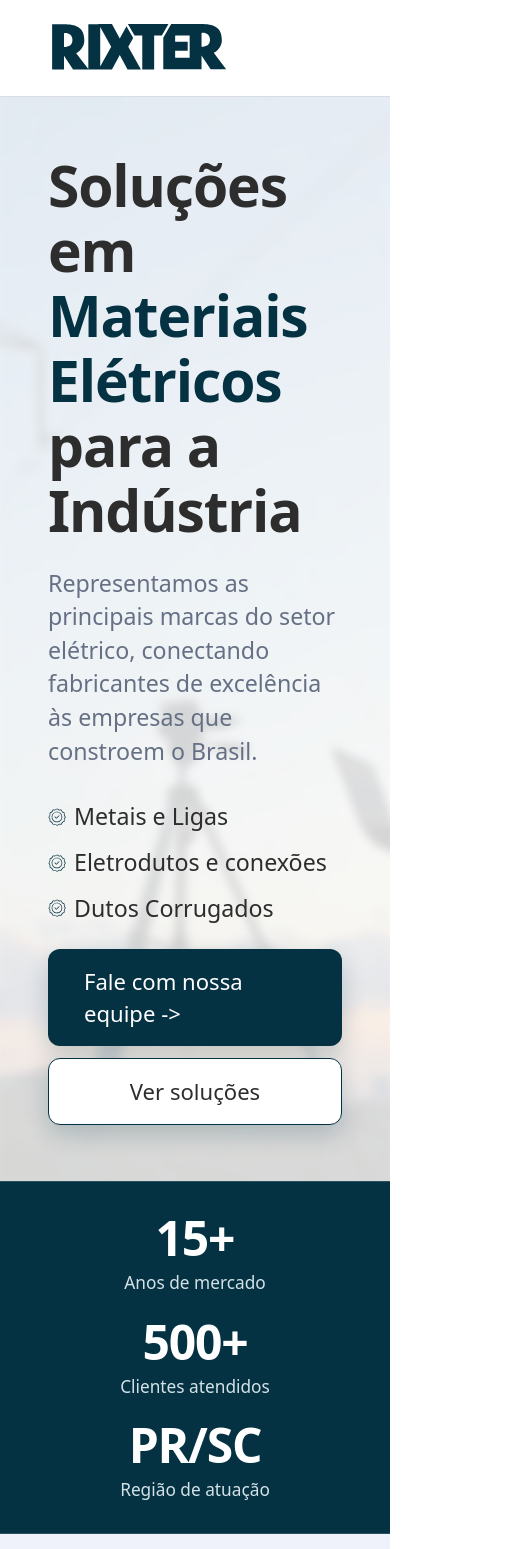
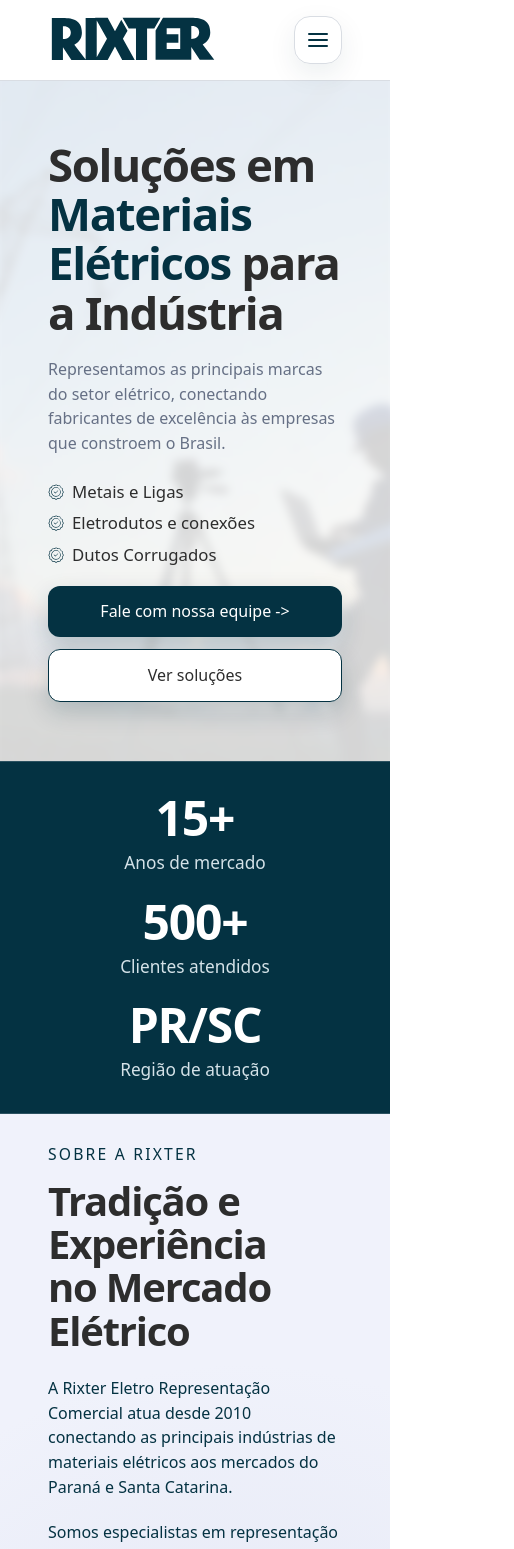
Before and after one commit to rafaeldemeterko/rixter-site, a Next.js app: page / in a window 390 px wide. Shown: the top 1549 px of the page, 514 px wide, since content can reach past the window. Built offline with nearby package versions, Linux system fonts and the light colour scheme.

Commit message:
style: refine responsive home layout and mobile navigation

```diff
--- a/src/components/layout/Header.tsx
+++ b/src/components/layout/Header.tsx
@@ -1,37 +1,45 @@
 import { siteContent } from "@/content/site";
 import { Container } from "./Container";
 import { Button } from "@/components/ui/Button";
+import { MobileMenu } from "./MobileMenu";
 import Image from "next/image";
 
 export function Header() {
   return (
-    <header className="sticky top-0 z-50 border-b border-[var(--color-border)] bg-[#ffffff]">
-      <Container className="flex h-24 items-center justify-between lg:h-28">
-        <a href="#inicio" aria-label={`${siteContent.company.shortName} - início`}>
+    <header className="relative sticky top-0 z-50 border-b border-[var(--color-border)] bg-[#ffffff]">
+      <Container className="flex h-[clamp(5rem,6vw,7rem)] items-center justify-between gap-6">
+        <a href="#inicio" aria-label={`${siteContent.company.shortName} - início`} className="shrink-0">
           <Image
             src="/assets/brand/header-logo.svg"
             alt={`${siteContent.company.shortName} logo`}
             width={220}
             height={104}
             priority
-            className="h-auto w-[180px] sm:w-[200px] lg:w-[220px]"
+            className="h-auto w-[clamp(10.5rem,11vw,13.75rem)]"
           />
         </a>
 
-        <nav className="hidden items-center gap-8 md:flex">
+        <nav className="hidden flex-1 items-center justify-center gap-[clamp(1rem,1.65vw,2rem)] md:flex">
           {siteContent.navigation.map((item) => (
             <a
               key={item.href}
               href={item.href}
-              className="text-[1.35rem] font-medium uppercase text-[var(--color-text)] transition-opacity hover:opacity-70"
+              className="whitespace-nowrap text-[clamp(0.88rem,0.92vw,1.08rem)] font-medium uppercase tracking-[0.05em] text-[var(--color-text)] transition-opacity hover:opacity-70"
             >
               {item.label}
             </a>
           ))}
         </nav>
 
-        <div className="hidden md:block">
-          <Button href="#contato" className="px-6 py-3.5 text-[0.95rem]">
+        <div className="shrink-0 md:hidden">
+          <MobileMenu items={siteContent.navigation} />
+        </div>
+
+        <div className="hidden shrink-0 md:block">
+          <Button
+            href="#contato"
+            className="whitespace-nowrap px-[clamp(1rem,1.3vw,1.6rem)] py-[clamp(0.72rem,0.82vw,0.98rem)] text-[clamp(0.8rem,0.82vw,0.94rem)]"
+          >
             Fale com nossa equipe
           </Button>
         </div>
--- a/src/components/layout/MobileMenu.tsx
+++ b/src/components/layout/MobileMenu.tsx
@@ -0,0 +1,124 @@
+"use client";
+
+import { useEffect, useId, useState } from "react";
+import { Container } from "./Container";
+
+type MobileMenuItem = {
+  label: string;
+  href: string;
+};
+
+type MobileMenuProps = {
+  items: MobileMenuItem[];
+};
+
+export function MobileMenu({ items }: MobileMenuProps) {
+  const [isOpen, setIsOpen] = useState(false);
+  const menuId = useId();
+
+  useEffect(() => {
+    if (!isOpen) {
+      document.body.style.overflow = "";
+      return;
+    }
+
+    document.body.style.overflow = "hidden";
+
+    return () => {
+      document.body.style.overflow = "";
+    };
+  }, [isOpen]);
+
+  useEffect(() => {
+    if (!isOpen) {
+      return;
+    }
+
+    const handleKeyDown = (event: KeyboardEvent) => {
+      if (event.key === "Escape") {
+        setIsOpen(false);
+      }
+    };
+
+    window.addEventListener("keydown", handleKeyDown);
+
+    return () => window.removeEventListener("keydown", handleKeyDown);
+  }, [isOpen]);
+
+  useEffect(() => {
+    const mediaQuery = window.matchMedia("(min-width: 768px)");
+
+    const handleChange = (event: MediaQueryListEvent) => {
+      if (event.matches) {
+        setIsOpen(false);
+      }
+    };
+
+    mediaQuery.addEventListener("change", handleChange);
+
+    return () => mediaQuery.removeEventListener("change", handleChange);
+  }, []);
+
+  return (
+    <>
+      <button
+        type="button"
+        aria-expanded={isOpen}
+        aria-controls={menuId}
+        aria-label={isOpen ? "Fechar menu" : "Abrir menu"}
+        className="relative inline-flex h-12 w-12 items-center justify-center rounded-2xl border border-[var(--color-border)] bg-white/90 text-[var(--color-primary)] shadow-[0_10px_28px_rgba(4,50,66,0.08)] transition-colors duration-200 hover:bg-[var(--color-surface)]"
+        onClick={() => setIsOpen((current) => !current)}
+      >
+        <span className="sr-only">{isOpen ? "Fechar menu" : "Abrir menu"}</span>
+        <span className="relative h-5 w-5">
+          <span
+            className={`absolute left-0 top-1/2 h-[2px] w-5 -translate-y-[7px] rounded-full bg-current transition-transform duration-200 ${
+              isOpen ? "translate-y-0 rotate-45" : ""
+            }`}
+          />
+          <span
+            className={`absolute left-0 top-1/2 h-[2px] w-5 -translate-y-1/2 rounded-full bg-current transition-opacity duration-200 ${
+              isOpen ? "opacity-0" : "opacity-100"
+            }`}
+          />
+          <span
+            className={`absolute left-0 top-1/2 h-[2px] w-5 translate-y-[5px] rounded-full bg-current transition-transform duration-200 ${
+              isOpen ? "-translate-y-0 rotate-[-45deg]" : ""
+            }`}
+          />
+        </span>
+      </button>
+
+      {isOpen ? (
+        <>
+          <button
+            type="button"
+            aria-label="Fechar menu"
+            className="fixed inset-0 z-40 bg-[rgba(4,50,66,0.16)] backdrop-blur-[2px] md:hidden"
+            onClick={() => setIsOpen(false)}
+          />
+
+          <div
+            id={menuId}
+            className="absolute inset-x-0 top-full z-50 border-b border-[var(--color-border)] bg-white/95 shadow-[0_18px_40px_rgba(4,50,66,0.14)] backdrop-blur"
+          >
+            <Container className="py-4">
+              <nav className="flex flex-col gap-2">
+                {items.map((item) => (
+                  <a
+                    key={item.href}
+                    href={item.href}
+                    className="rounded-2xl px-4 py-3 text-[1rem] font-medium uppercase tracking-[0.06em] text-[var(--color-text)] transition-colors duration-200 hover:bg-[var(--color-surface)]"
+                    onClick={() => setIsOpen(false)}
+                  >
+                    {item.label}
+                  </a>
+                ))}
+              </nav>
+            </Container>
+          </div>
+        </>
+      ) : null}
+    </>
+  );
+}
--- a/src/components/sections/About.tsx
+++ b/src/components/sections/About.tsx
@@ -34,18 +34,18 @@
         className="pointer-events-none absolute inset-0 bg-[radial-gradient(circle_at_62%_50%,rgba(197,204,227,0.32),transparent_62%)]"
       />
 
-      <Container className="relative z-10 grid gap-8 pt-4 pb-6 sm:pt-5 sm:pb-7 lg:min-h-[740px] lg:grid-cols-[minmax(0,1.16fr)_minmax(24rem,0.84fr)] lg:items-center lg:gap-10 lg:pt-10 lg:pb-8 xl:grid-cols-[minmax(0,1.22fr)_minmax(28rem,0.78fr)] 2xl:gap-14">
+      <Container className="relative z-10 grid gap-8 pt-8 pb-10 sm:pt-10 sm:pb-10 lg:min-h-[740px] lg:grid-cols-[minmax(0,1.16fr)_minmax(24rem,0.84fr)] lg:items-center lg:gap-10 lg:pt-10 lg:pb-8 xl:grid-cols-[minmax(0,1.22fr)_minmax(28rem,0.78fr)] 2xl:gap-14">
         <div className="min-w-0 w-full lg:max-w-[56rem] xl:max-w-[60rem]">
-            <p className="text-[2.17rem] leading-[1.02] font-light tracking-[0.11em] text-[var(--color-primary)] uppercase">
+          <p className="text-[0.98rem] leading-[1.1] font-light tracking-[0.14em] text-[var(--color-primary)] uppercase sm:text-[1.2rem] lg:text-[2.17rem] lg:tracking-[0.11em]">
             {siteContent.about.eyebrow}
           </p>
 
-            <h2 className="mt-5 sm:mt-6 max-w-[54rem] text-[clamp(3.22rem,5.72vw,4.91rem)] leading-[1.1] font-bold tracking-[-0.02em] text-[var(--color-text)] text-balance">
-              <span className="block">Tradição e Experiência</span>
-              <span className="block">no Mercado Elétrico</span>
+          <h2 className="mt-4 max-w-[54rem] text-[clamp(2.5rem,8.6vw,3.35rem)] leading-[1.08] font-bold tracking-[-0.03em] text-[var(--color-text)] text-balance sm:mt-5 sm:text-[clamp(2.9rem,7vw,4.1rem)] sm:leading-[1.1] lg:mt-6 lg:text-[clamp(3.22rem,5.72vw,4.91rem)] lg:tracking-[-0.02em]">
+            <span className="lg:block">Tradição e Experiência </span>
+            <span className="lg:block">no Mercado Elétrico</span>
           </h2>
 
-            <div className="mt-8 sm:mt-9 max-w-[48rem] space-y-7 text-[1.77rem] leading-[1.4] font-light text-[var(--color-primary)]">
+          <div className="mt-6 max-w-[34rem] space-y-5 text-[1rem] leading-[1.55] font-light text-[var(--color-primary)] sm:mt-8 sm:max-w-[40rem] sm:space-y-6 sm:text-[1.18rem] lg:mt-9 lg:max-w-[48rem] lg:space-y-7 lg:text-[1.77rem] lg:leading-[1.4]">
             {siteContent.about.paragraphs.map((paragraph) => (
               <p key={paragraph} className="text-pretty">
                 {paragraph}
@@ -53,11 +53,11 @@
             ))}
           </div>
 
-            <ul className="grid gap-3 pt-2 sm:grid-cols-2 lg:hidden">
+          <ul className="grid gap-3 pt-4 sm:grid-cols-2 sm:pt-5 lg:hidden">
             {aboutCards.map((card) => (
               <li
                 key={`mobile-${card.title}`}
-                  className="rounded-[1rem] border border-[rgba(4,50,66,0.12)] bg-white/85 p-4 shadow-[0_10px_30px_rgba(4,50,66,0.1)]"
+                className="rounded-[1rem] border border-[rgba(4,50,66,0.12)] bg-white/85 p-4 shadow-[0_10px_30px_rgba(4,50,66,0.1)] sm:p-5"
               >
                 <Image
                   src={card.icon}
@@ -65,12 +65,12 @@
                   width={50}
                   height={50}
                   aria-hidden
-                    className="h-[50px] w-[50px] shrink-0"
+                  className="h-11 w-11 shrink-0 sm:h-[50px] sm:w-[50px]"
                 />
-                  <p className="mt-2 text-base font-semibold text-[var(--color-primary)]">
+                <p className="mt-2 text-[1.05rem] font-semibold text-[var(--color-primary)] sm:text-base">
                   {card.title}
                 </p>
-                  <p className="mt-2 text-sm leading-[1.45] text-[#405064]">
+                <p className="mt-2 text-[0.92rem] leading-[1.5] text-[#405064] sm:text-sm">
                   {card.description}
                 </p>
               </li>
--- a/src/components/sections/Hero.tsx
+++ b/src/components/sections/Hero.tsx
@@ -25,19 +25,19 @@
         />
       </div>
 
-      <Container className="relative z-10 grid min-h-[680px] items-center gap-12 py-14 sm:py-16 lg:min-h-[760px] lg:grid-cols-[minmax(0,1.16fr)_minmax(24rem,0.84fr)] lg:gap-10 lg:py-20 xl:grid-cols-[minmax(0,1.22fr)_minmax(28rem,0.78fr)] 2xl:gap-14">
-        <div className="min-w-0 max-w-[56rem] space-y-6 xl:max-w-[60rem]">
-          <h1 className="max-w-[54rem] text-[clamp(3.56rem,6.27vw,5.37rem)] font-bold leading-[1.14] tracking-[-0.02em] text-[var(--color-text)] text-balance">
-            <span className="block">Soluções em</span>
-            <span className="block text-[var(--color-primary)]">Materiais Elétricos</span>
-            <span className="block">para a Indústria</span>
+      <Container className="relative z-10 grid min-h-[680px] items-center gap-10 py-10 sm:py-16 lg:min-h-[760px] lg:grid-cols-[minmax(0,1.16fr)_minmax(24rem,0.84fr)] lg:gap-10 lg:py-20 xl:grid-cols-[minmax(0,1.22fr)_minmax(28rem,0.78fr)] 2xl:gap-14">
+        <div className="min-w-0 max-w-[56rem] space-y-5 sm:space-y-6 xl:max-w-[60rem]">
+          <h1 className="max-w-[54rem] text-[clamp(2.85rem,10vw,3.85rem)] font-bold leading-[1.08] tracking-[-0.03em] text-[var(--color-text)] text-balance sm:text-[clamp(3.35rem,7.1vw,4.7rem)] sm:leading-[1.12] lg:text-[clamp(3.56rem,6.27vw,5.37rem)] lg:leading-[1.14]">
+            <span className="lg:block">Soluções em </span>
+            <span className="text-[var(--color-primary)] lg:block">Materiais Elétricos </span>
+            <span className="lg:block">para a Indústria</span>
           </h1>
 
-          <p className="max-w-[46rem] text-[1.45rem] leading-[1.45] font-light text-[var(--color-muted)] text-pretty">
+          <p className="max-w-[34rem] text-[1rem] leading-[1.55] font-light text-[var(--color-muted)] text-pretty sm:max-w-[40rem] sm:text-[1.18rem] lg:max-w-[46rem] lg:text-[1.45rem]">
             {siteContent.hero.description}
           </p>
 
-          <ul className="max-w-[46rem] flex flex-wrap gap-x-5 gap-y-3 pt-2">
+          <ul className="max-w-[34rem] flex flex-wrap gap-x-4 gap-y-2 pt-1 sm:max-w-[40rem] sm:gap-x-5 sm:gap-y-3 sm:pt-2 lg:max-w-[46rem]">
             {siteContent.hero.highlights.map((item) => (
               <li key={item} className="inline-flex items-center gap-2">
                 <Image
@@ -46,19 +46,19 @@
                   width={18}
                   height={18}
                   aria-hidden
-                  className="h-[18px] w-[18px] shrink-0"
+                  className="h-4 w-4 shrink-0 sm:h-[18px] sm:w-[18px]"
                 />
-                <span className="text-[1.45rem] leading-[1.45] font-light text-[var(--color-text)]">
+                <span className="text-[1.05rem] leading-[1.4] font-light text-[var(--color-text)] sm:text-[1.18rem] lg:text-[1.45rem] lg:leading-[1.45]">
                   {item}
                 </span>
               </li>
             ))}
           </ul>
 
-          <div className="mt-4 flex flex-col gap-3 sm:flex-row">
+          <div className="mt-3 flex flex-col gap-3 sm:mt-4 sm:flex-row">
             <Button
               href={siteContent.hero.primaryCta.href}
-              className="rounded-2xl px-9 py-[1.05rem] text-[1.38rem] font-light shadow-[0_10px_24px_rgba(4,50,66,0.2)] sm:px-11"
+              className="rounded-2xl px-7 py-3.5 text-[1rem] font-light shadow-[0_10px_24px_rgba(4,50,66,0.2)] sm:px-11 sm:py-[1.05rem] sm:text-[1.38rem]"
             >
               {siteContent.hero.primaryCta.label}
               {" ->"}
@@ -67,7 +67,7 @@
             <Button
               href={siteContent.hero.secondaryCta.href}
               variant="secondary"
-              className="rounded-2xl border border-[var(--color-primary)] px-9 py-[1.05rem] text-[1.38rem] font-light text-[var(--color-primary)] shadow-[0_10px_24px_rgba(4,50,66,0.2)] sm:px-11"
+              className="rounded-2xl border border-[var(--color-primary)] px-7 py-3.5 text-[1rem] font-light text-[var(--color-primary)] shadow-[0_10px_24px_rgba(4,50,66,0.2)] sm:px-11 sm:py-[1.05rem] sm:text-[1.38rem]"
             >
               {siteContent.hero.secondaryCta.label}
             </Button>
--- a/src/components/ui/AnimatedStatValue.tsx
+++ b/src/components/ui/AnimatedStatValue.tsx
@@ -1,6 +1,6 @@
 "use client";
 
-import { useEffect, useMemo, useState } from "react";
+import { useEffect, useMemo, useRef, useState } from "react";
 
 type AnimatedStatValueProps = {
   value: string;
@@ -22,8 +22,39 @@
 }: AnimatedStatValueProps) {
   const target = useMemo(() => parseNumericPlus(value), [value]);
   const [current, setCurrent] = useState(0);
+  const [hasEnteredView, setHasEnteredView] = useState(false);
+  const valueRef = useRef<HTMLSpanElement>(null);
 
   useEffect(() => {
+    const node = valueRef.current;
+    if (!node || hasEnteredView) {
+      return;
+    }
+
+    const observer = new IntersectionObserver(
+      ([entry]) => {
+        if (!entry?.isIntersecting) {
+          return;
+        }
+
+        setHasEnteredView(true);
+        observer.disconnect();
+      },
+      {
+        threshold: 0.35,
+      },
+    );
+
+    observer.observe(node);
+
+    return () => observer.disconnect();
+  }, [hasEnteredView]);
+
+  useEffect(() => {
+    if (!hasEnteredView) {
+      return;
+    }
+
     if (target === null) {
       return;
     }
@@ -44,11 +75,29 @@
     frame = requestAnimationFrame(tick);
 
     return () => cancelAnimationFrame(frame);
-  }, [durationMs, target]);
+  }, [durationMs, hasEnteredView, target]);
 
   if (target === null) {
-    return <>{value}</>;
+    return (
+      <span
+        ref={valueRef}
+        className={`inline-block transition-opacity duration-150 ease-out ${
+          hasEnteredView ? "opacity-100" : "opacity-0"
+        }`}
+      >
+        {value}
+      </span>
+    );
   }
 
-  return <>{`${current}+`}</>;
+  return (
+    <span
+      ref={valueRef}
+      className={`inline-block transition-opacity duration-150 ease-out ${
+        hasEnteredView ? "opacity-100" : "opacity-0"
+      }`}
+    >
+      {`${current}+`}
+    </span>
+  );
 }
```
Also changed, not shown: src/components/layout/Footer.tsx (+22 -21 lines). Lines whose indentation alone changed are shown as unchanged.
